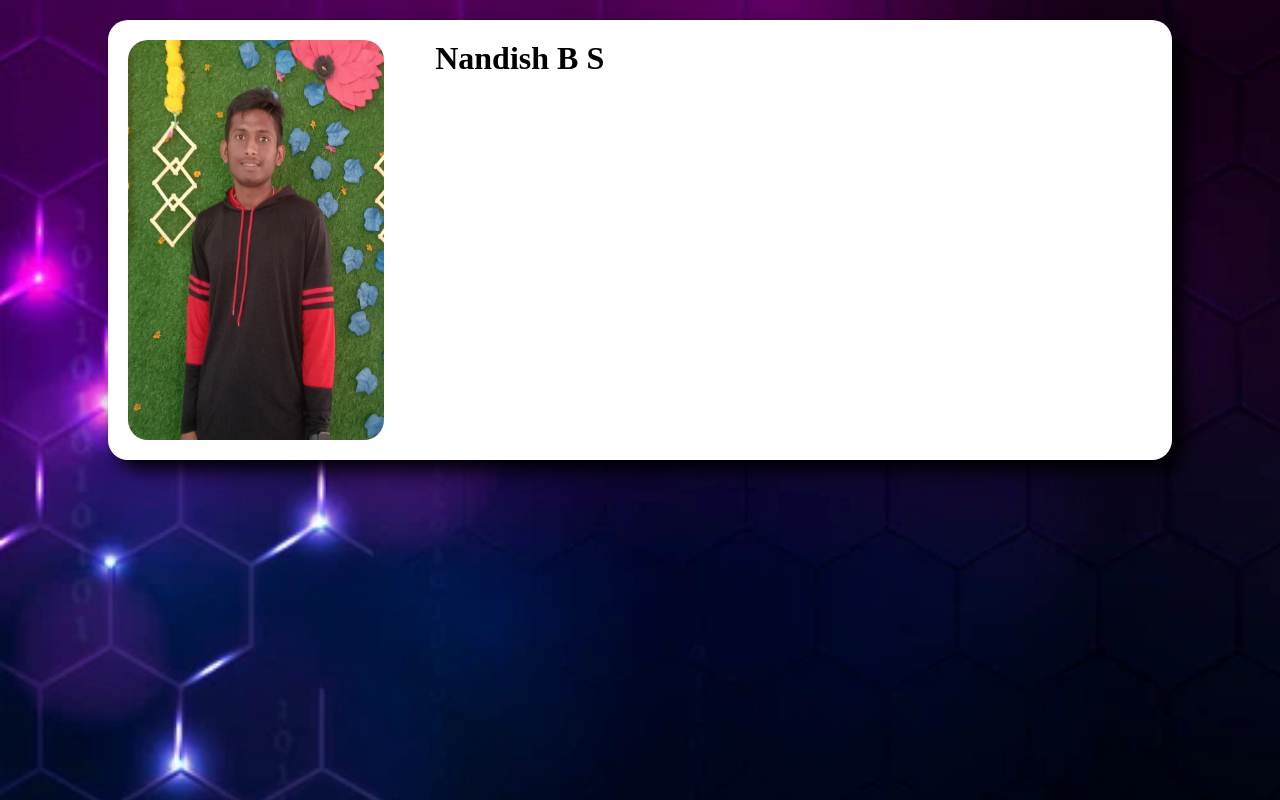
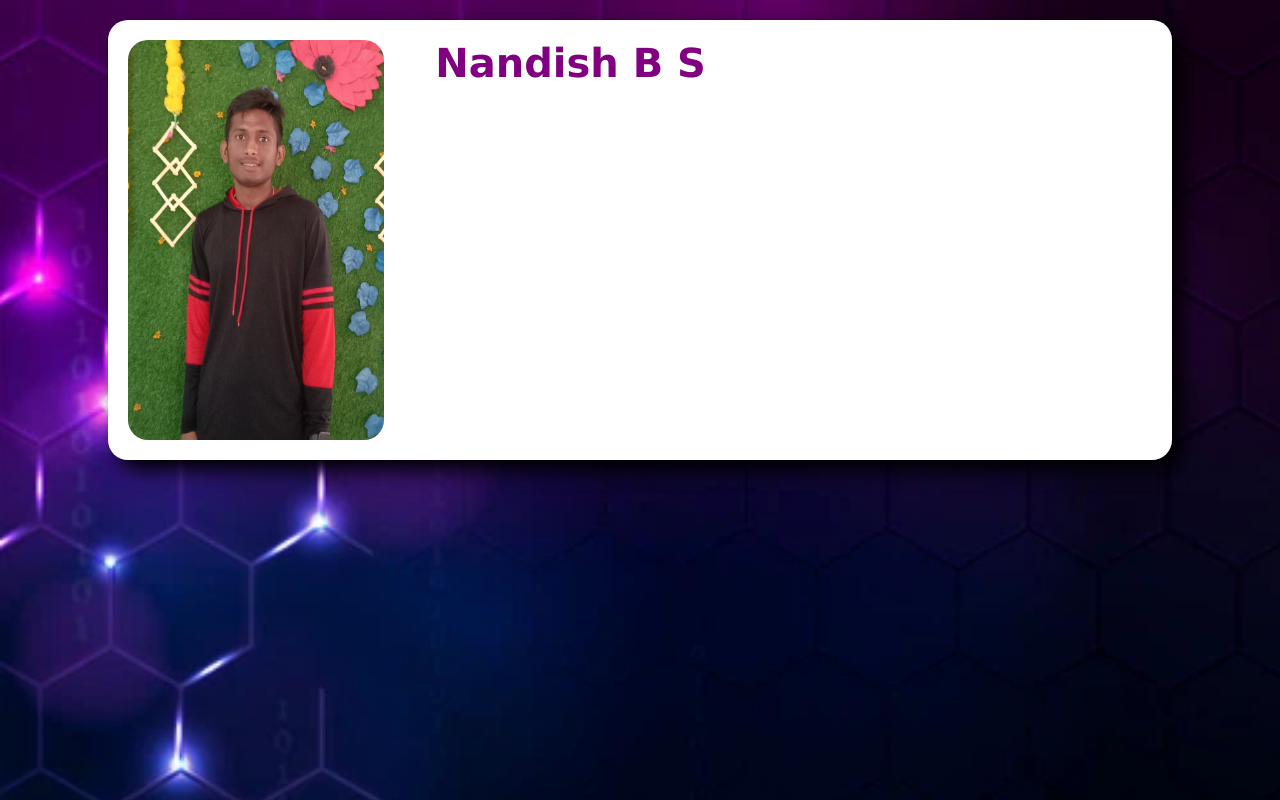
Before and after one commit to NandishBS/PortFolio, a plain HTML site: page index.html in a window 1280 px wide. Drawn offline with Linux system fonts and the light colour scheme.

Commit message:
added image and name

```diff
--- a/index.css
+++ b/index.css
@@ -41,3 +41,9 @@ body{
     width: 70%;
 
 }
+
+h1{
+    color: purple;
+    font-family:'Lucida Sans', 'Lucida Sans Regular', 'Lucida Grande', 'Lucida Sans Unicode', Geneva, Verdana, sans-serif;
+    font-size: 40px;
+}
```
